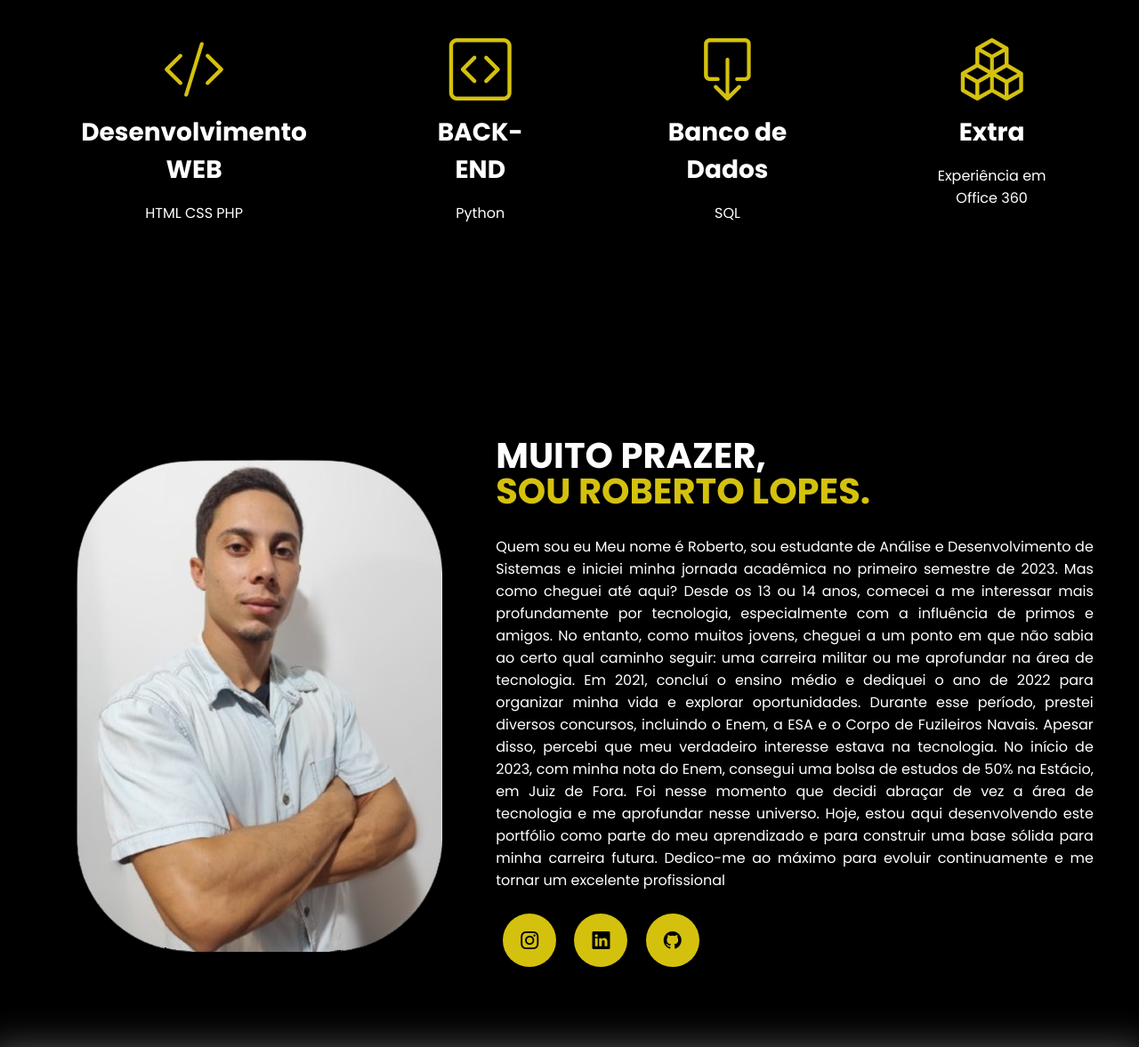
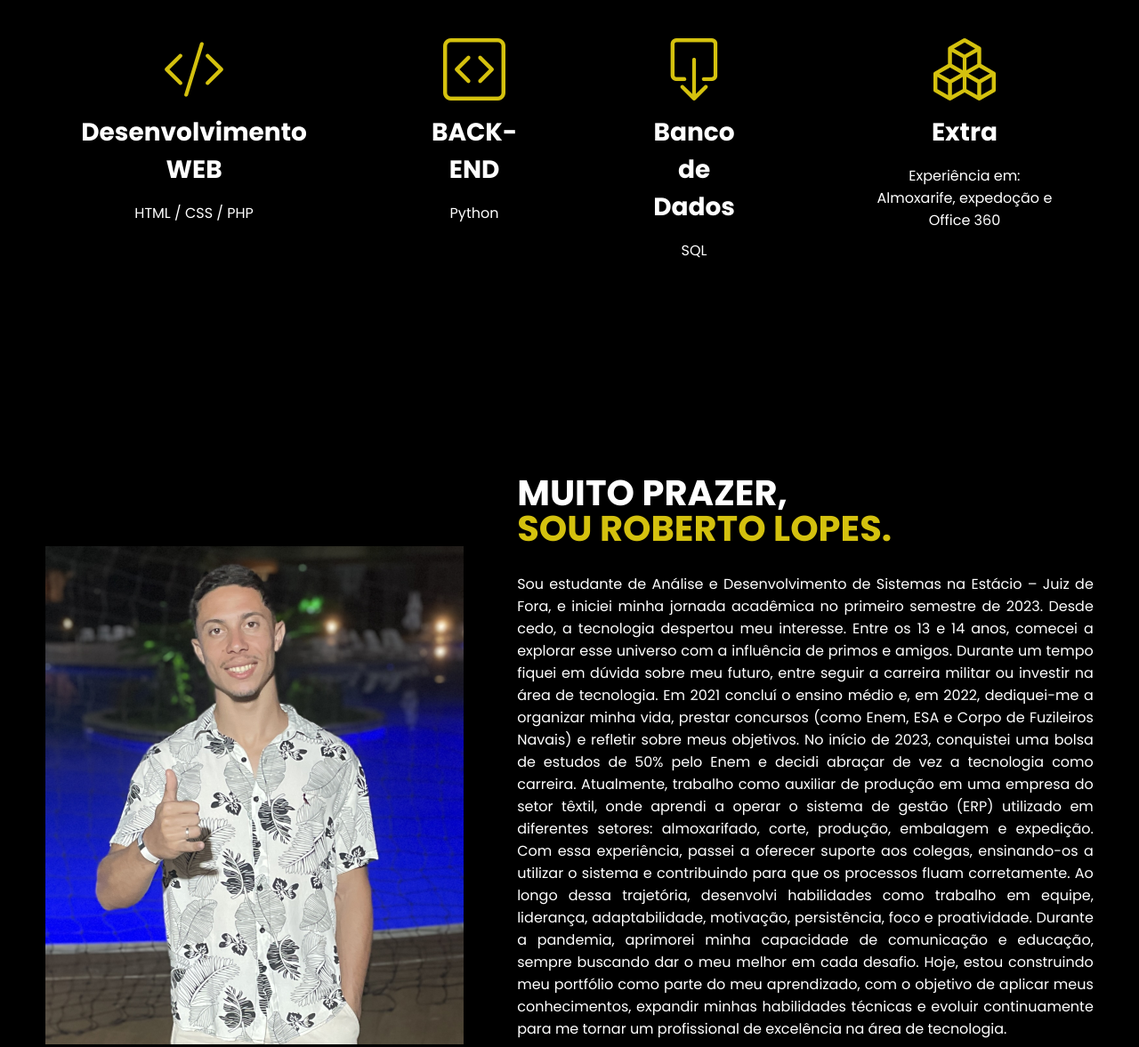
Before and after one commit to Robertim22/meu-portfolio, a plain HTML site: page index.html in a window 1280 px wide. Shown: the part 871-2048 px from the top of the page at 89% size. Drawn offline with nearby package versions, Linux system fonts and the light colour scheme.

Commit message:
1.0
Atualizei minha foto e o meu sobre

```diff
--- a/index.html
+++ b/index.html
@@ -95,7 +95,7 @@
                     <div class="especialidades-box">
                         <i class="bi bi-code-slash"></i>
                         <h3>Desenvolvimento WEB</h3>
-                        <p>HTML  CSS  PHP</p>
+                        <p>HTML / CSS / PHP</p>
                     </div>
 
                     <div class="especialidades-box">
@@ -111,7 +111,7 @@
                     <div class="especialidades-box">
                         <i class="bi bi-boxes"></i>
                         <h3>Extra</h3>
-                        <p>Experiência em Office 360</p>
+                        <p>Experiência em: Almoxarife, expedoção e Office 360</p>
                     </div><!--especialidades box-->
                 </div> <!--flex-->
             </div>
@@ -122,23 +122,15 @@
             <div class="interface">
                 <div class="flex">
                     <div class="img-sobre">
-                        <img src="images/teste2.png" alt="">
+                        <img src="images/teste21.png" alt="">
                     </div><!--img sobre-->
                     <div class="txt-sobre">
                         <h2>MUITO PRAZER, <span>SOU ROBERTO LOPES.</span></h2>
-                            <p>Quem sou eu
-                                Meu nome é Roberto, sou estudante de Análise e Desenvolvimento de Sistemas e iniciei minha jornada acadêmica no primeiro semestre de 2023.
-                                 Mas como cheguei até aqui?
-                                Desde os 13 ou 14 anos, comecei a me interessar mais profundamente por tecnologia,
-                                especialmente com a influência de primos e amigos. No entanto, como muitos jovens,
-                                cheguei a um ponto em que não sabia ao certo qual caminho seguir: uma carreira militar ou me aprofundar na área de tecnologia.
-                                Em 2021, concluí o ensino médio e dediquei o ano de 2022 para organizar minha vida e explorar oportunidades. Durante esse período,
-                                prestei diversos concursos, incluindo o Enem, a ESA e o Corpo de Fuzileiros Navais. Apesar disso,
-                                percebi que meu verdadeiro interesse estava na tecnologia.
-                                No início de 2023, com minha nota do Enem, consegui uma bolsa de estudos de 50% na Estácio, em Juiz de Fora.
-                                Foi nesse momento que decidi abraçar de vez a área de tecnologia e me aprofundar nesse universo.
-                                Hoje, estou aqui desenvolvendo este portfólio como parte do meu aprendizado e para construir uma base sólida para minha carreira futura.
-                                Dedico-me ao máximo para evoluir continuamente e me tornar um excelente profissional</p>
+                            <p>Sou estudante de Análise e Desenvolvimento de Sistemas na Estácio – Juiz de Fora, e iniciei minha jornada acadêmica no primeiro semestre de 2023.
+Desde cedo, a tecnologia despertou meu interesse. Entre os 13 e 14 anos, comecei a explorar esse universo com a influência de primos e amigos. Durante um tempo fiquei em dúvida sobre meu futuro, entre seguir a carreira militar ou investir na área de tecnologia. Em 2021 concluí o ensino médio e, em 2022, dediquei-me a organizar minha vida, prestar concursos (como Enem, ESA e Corpo de Fuzileiros Navais) e refletir sobre meus objetivos. No início de 2023, conquistei uma bolsa de estudos de 50% pelo Enem e decidi abraçar de vez a tecnologia como carreira.
+Atualmente, trabalho como auxiliar de produção em uma empresa do setor têxtil, onde aprendi a operar o sistema de gestão (ERP) utilizado em diferentes setores: almoxarifado, corte, produção, embalagem e expedição. Com essa experiência, passei a oferecer suporte aos colegas, ensinando-os a utilizar o sistema e contribuindo para que os processos fluam corretamente.
+Ao longo dessa trajetória, desenvolvi habilidades como trabalho em equipe, liderança, adaptabilidade, motivação, persistência, foco e proatividade. Durante a pandemia, aprimorei minha capacidade de comunicação e educação, sempre buscando dar o meu melhor em cada desafio.
+Hoje, estou construindo meu portfólio como parte do meu aprendizado, com o objetivo de aplicar meus conhecimentos, expandir minhas habilidades técnicas e evoluir continuamente para me tornar um profissional de excelência na área de tecnologia.</p>
                         <br>
                         <div class="btn-social">
                             <a href="https://www.instagram.com/_roberto.lopes_/"><button><i class="bi bi-instagram"></i></button></a>
```
Also changed, not shown: images/teste21.PNG (added).
